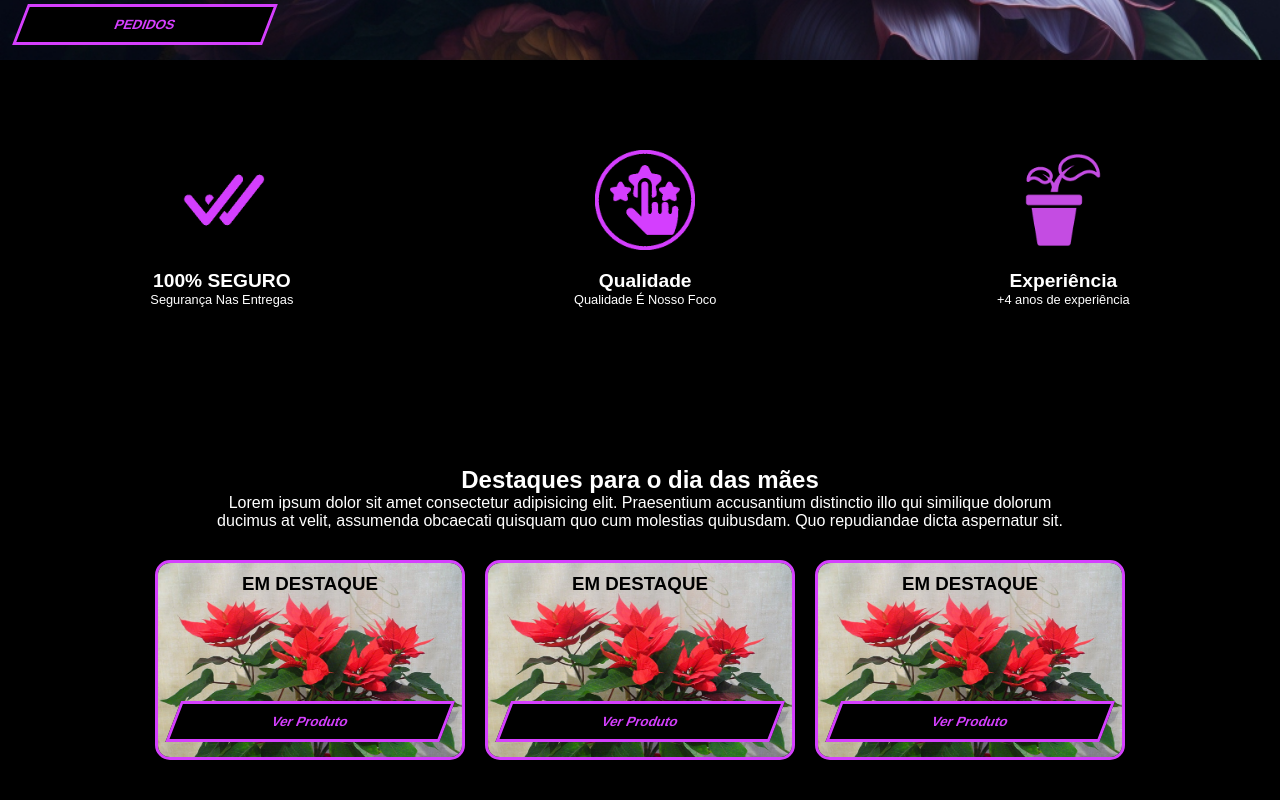
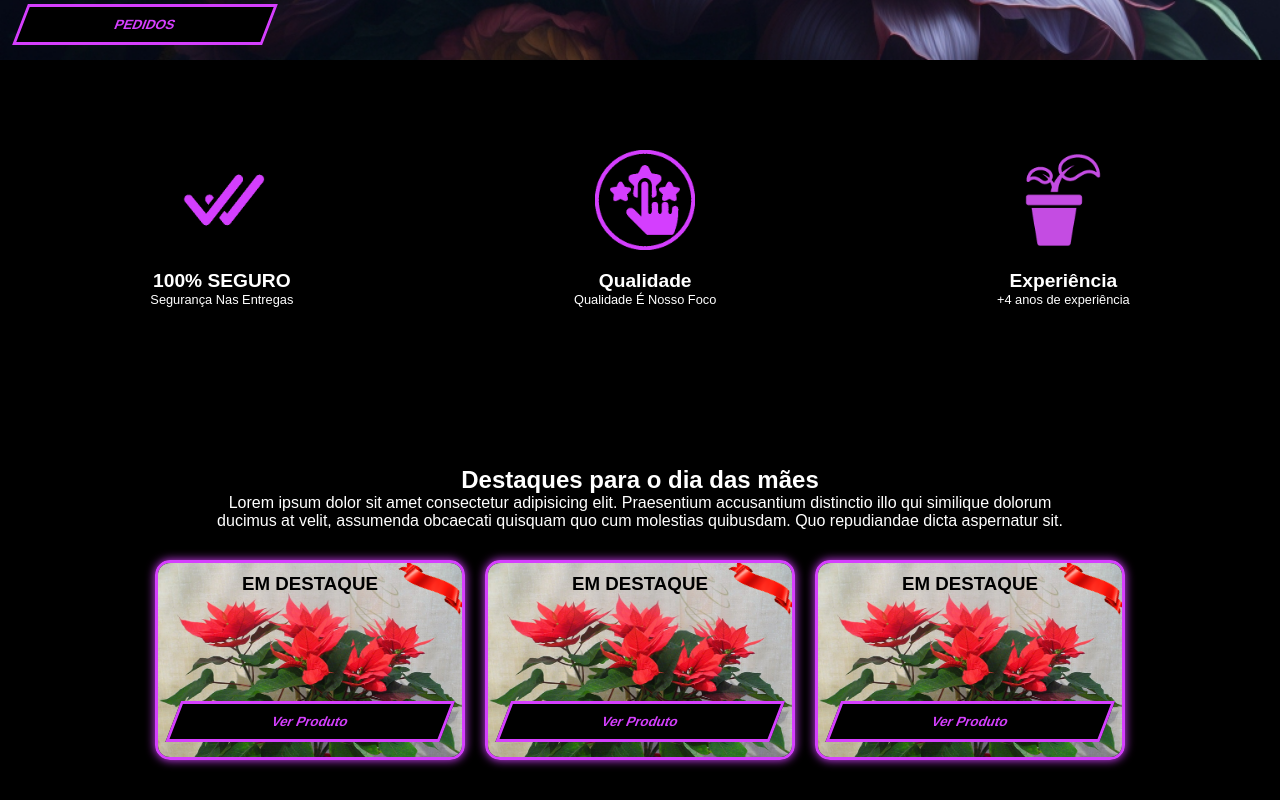
Before and after one commit to ramon-rodrigues-001/My-personal-project, a React (Vite) app: page / in a window 1280 px wide. Shown: the part 390-1190 px from the top of the page. Built offline with nearby package versions, Linux system fonts and the light colour scheme.

Commit message:
corrigindo os ribbons

```diff
--- a/Css/style.css
+++ b/Css/style.css
@@ -167,6 +167,7 @@
   color: #000000;
   border: solid 3px #d53ffe;
   border-radius: 15px;
+  box-shadow: 0.1px 0.1px 10px 0.1px #d53ffe;
   width: 90%;
   max-width: 310px;
   max-height: 200px;
@@ -177,14 +178,18 @@
   top: 10px;
   width: 100%;
   text-align: center;
+  z-index: 2;
 }
 #destaque #cards #card-vaso-destaque #img-vaso-destaque {
   width: 100%;
 }
 #destaque #cards #card-vaso-destaque .ribbons {
   position: absolute;
-  background-color: red;
-  z-index: 999;
+  right: -12px;
+  top: 0;
+  transform: rotate(30deg);
+  width: 80px;
+  z-index: 1;
 }
 #destaque #cards #card-vaso-destaque #comprar {
   background-color: black;
--- a/src/components/4-Destaque/Destaque.scss
+++ b/src/components/4-Destaque/Destaque.scss
@@ -25,6 +25,7 @@
             color: #000000;
             border: solid 3px #d53ffe;
             border-radius: 15px;
+            box-shadow: .1px .1px 10px .1px #d53ffe;
             width: 90%;
             max-width: 310px;
             max-height: 200px;
@@ -35,6 +36,7 @@
                 top: 10px;
                 width: 100%;
                 text-align: center;
+                z-index: 2;
             }
 
             #img-vaso-destaque {
@@ -43,8 +45,15 @@
 
             .ribbons {
                 position: absolute;
-                background-color: red;
-                z-index: 999;
+                right: -12px;
+                top: 0;
+                transform: rotate(30deg);
+                width: 80px;
+                z-index: 1;
+
+                &:hover {
+
+                }
             }
 
 
```
Also changed, not shown: 1 other file (tests, documents, lock files or other folders).
